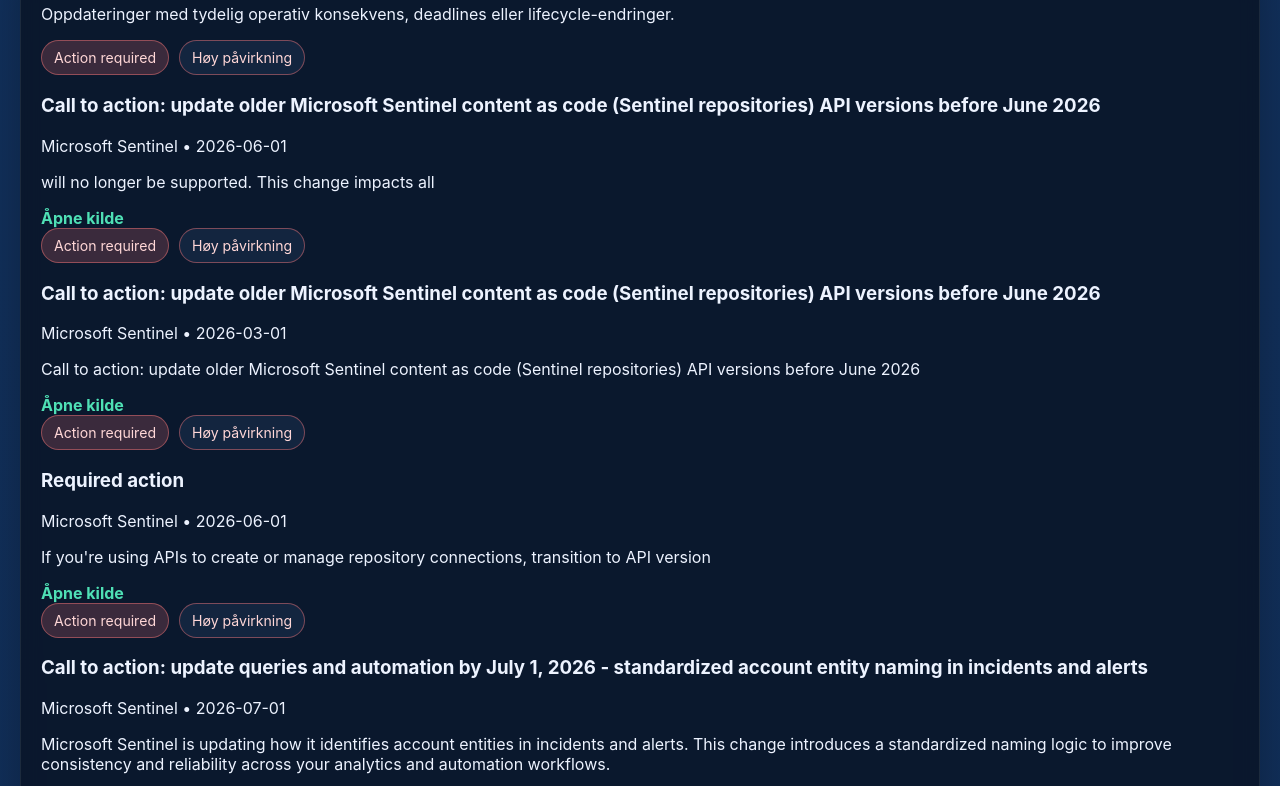
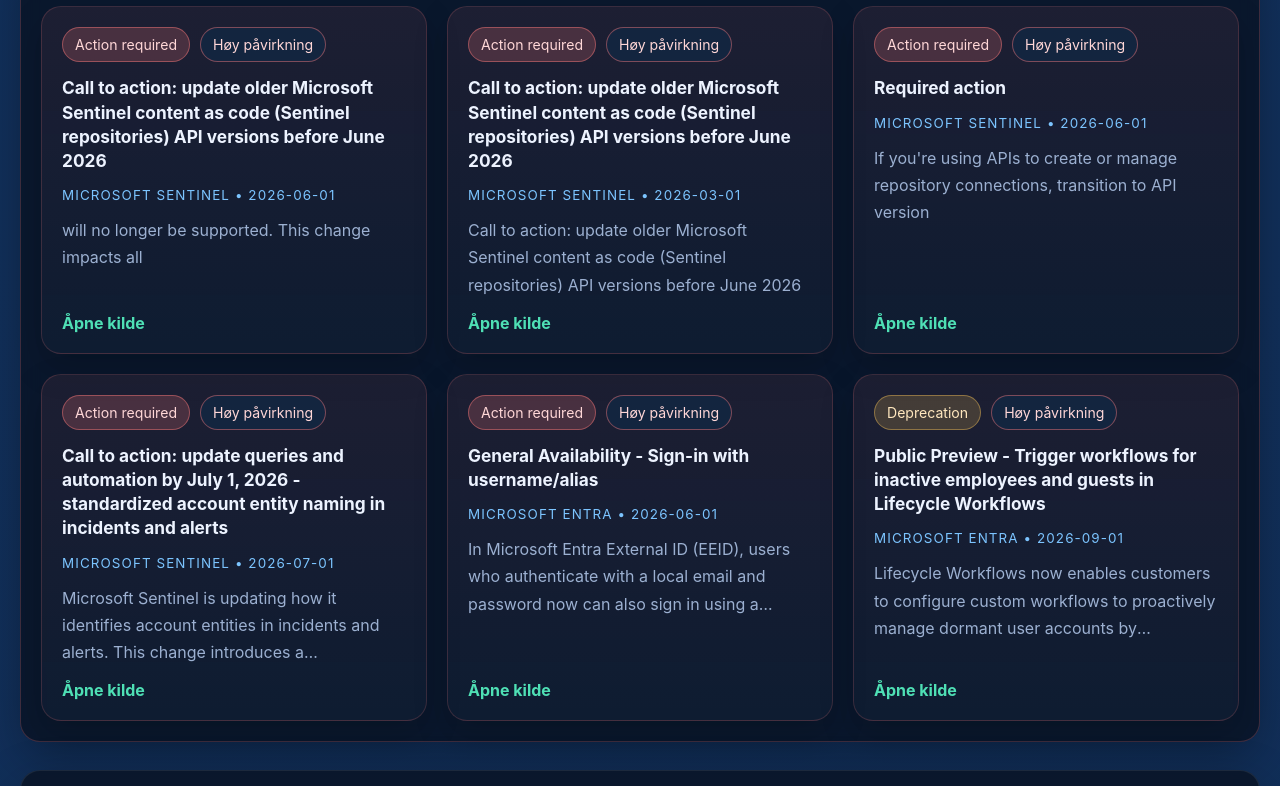
Before and after one commit to vstoms/microsoft-security-news-dashboard, a website with bundled scripts: page app/index.html in a window 1280 px wide. Shown: the part 514-1300 px from the top of the page. Built offline with nearby package versions, Linux system fonts and the light colour scheme.

Commit message:
Improve spacing and readability in critical actions panel

```diff
--- a/app/main.js
+++ b/app/main.js
@@ -105,7 +105,8 @@ function renderCriticalList() {
     badges[1].classList.add(impactClass(item.impactLevel));
     node.querySelector('h3').textContent = item.title;
     node.querySelector('.highlight-meta').textContent = `${item.product} • ${item.publishedAt}`;
-    node.querySelector('.highlight-summary').textContent = item.summary;
+    const summary = item.summary.length > 220 ? `${item.summary.slice(0, 217).trim()}…` : item.summary;
+    node.querySelector('.highlight-summary').textContent = summary;
     node.querySelector('.source-link').href = item.url;
     el.criticalList.appendChild(node);
   }
--- a/app/styles.css
+++ b/app/styles.css
@@ -24,6 +24,45 @@ body { margin: 0; background: radial-gradient(circle at top, #12315d, var(--bg)
 .hero-copy { max-width: 880px; color: var(--muted); font-size: 1.05rem; line-height: 1.6; }
 .hero-stats { display: flex; flex-wrap: wrap; gap: 12px; margin-top: 20px; }
 .stat { background: var(--panel-2); border: 1px solid var(--border); border-radius: 999px; padding: 10px 14px; color: var(--muted); }
+.highlights { margin-bottom: 28px; }
+.critical-panel { border-color: rgba(255, 123, 123, 0.22); padding: 24px; }
+.section-header { display: flex; justify-content: space-between; gap: 16px; align-items: end; margin-bottom: 18px; }
+.section-header h2 { margin-bottom: 4px; }
+.section-header p { margin: 0; color: var(--muted); max-width: 760px; line-height: 1.55; }
+.highlight-list { display: grid; grid-template-columns: repeat(3, minmax(0, 1fr)); gap: 20px; align-items: start; }
+.highlight-card {
+  display: flex;
+  flex-direction: column;
+  gap: 14px;
+  min-height: 100%;
+  padding: 20px;
+  border-radius: 20px;
+  background: linear-gradient(180deg, rgba(255,123,123,0.08), rgba(255,255,255,0.02));
+  border: 1px solid rgba(255, 123, 123, 0.18);
+  box-shadow: 0 14px 34px rgba(0, 0, 0, 0.18);
+}
+.highlight-card h3 { margin: 0; font-size: 1.08rem; line-height: 1.4; }
+.highlight-meta {
+  margin: 0;
+  color: var(--accent);
+  font-size: .84rem;
+  text-transform: uppercase;
+  letter-spacing: .08em;
+}
+.highlight-summary {
+  margin: 0;
+  color: var(--muted);
+  line-height: 1.7;
+  display: -webkit-box;
+  -webkit-line-clamp: 3;
+  -webkit-box-orient: vertical;
+  overflow: hidden;
+}
+.highlight-card .source-link {
+  margin-top: auto;
+  align-self: flex-start;
+}
+.compact-badges { gap: 8px; }
 .controls { display: grid; grid-template-columns: repeat(4, minmax(0, 1fr)); gap: 14px; padding: 18px; border-radius: 20px; margin-bottom: 24px; }
 .control-wide { grid-column: span 2; }
 label span { display: block; margin-bottom: 8px; color: var(--muted); font-size: .9rem; }
@@ -58,5 +97,5 @@ input, select { width: 100%; border: 1px solid var(--border); background: var(--
 .impact-high { color: #ffd7d7; border-color: rgba(255,123,123,.45); }
 .impact-medium { color: #ffe7be; border-color: rgba(255,200,87,.4); }
 .impact-low { color: #d8ffec; border-color: rgba(89,211,155,.45); }
-@media (max-width: 1100px) { .controls { grid-template-columns: repeat(2, minmax(0, 1fr)); } .control-wide { grid-column: span 2; } .layout { grid-template-columns: 1fr; } .detail-grid { grid-template-columns: repeat(2, minmax(0, 1fr)); } }
-@media (max-width: 720px) { .controls { grid-template-columns: 1fr; } .control-wide { grid-column: span 1; } .results-header { flex-direction: column; } .detail-grid { grid-template-columns: 1fr; } .card-top { flex-direction: column; } }
+@media (max-width: 1100px) { .highlight-list, .controls { grid-template-columns: repeat(2, minmax(0, 1fr)); } .control-wide { grid-column: span 2; } .layout { grid-template-columns: 1fr; } .detail-grid { grid-template-columns: repeat(2, minmax(0, 1fr)); } }
+@media (max-width: 720px) { .highlight-list, .controls { grid-template-columns: 1fr; } .control-wide { grid-column: span 1; } .section-header, .results-header { flex-direction: column; } .detail-grid { grid-template-columns: 1fr; } .card-top { flex-direction: column; } }
```
